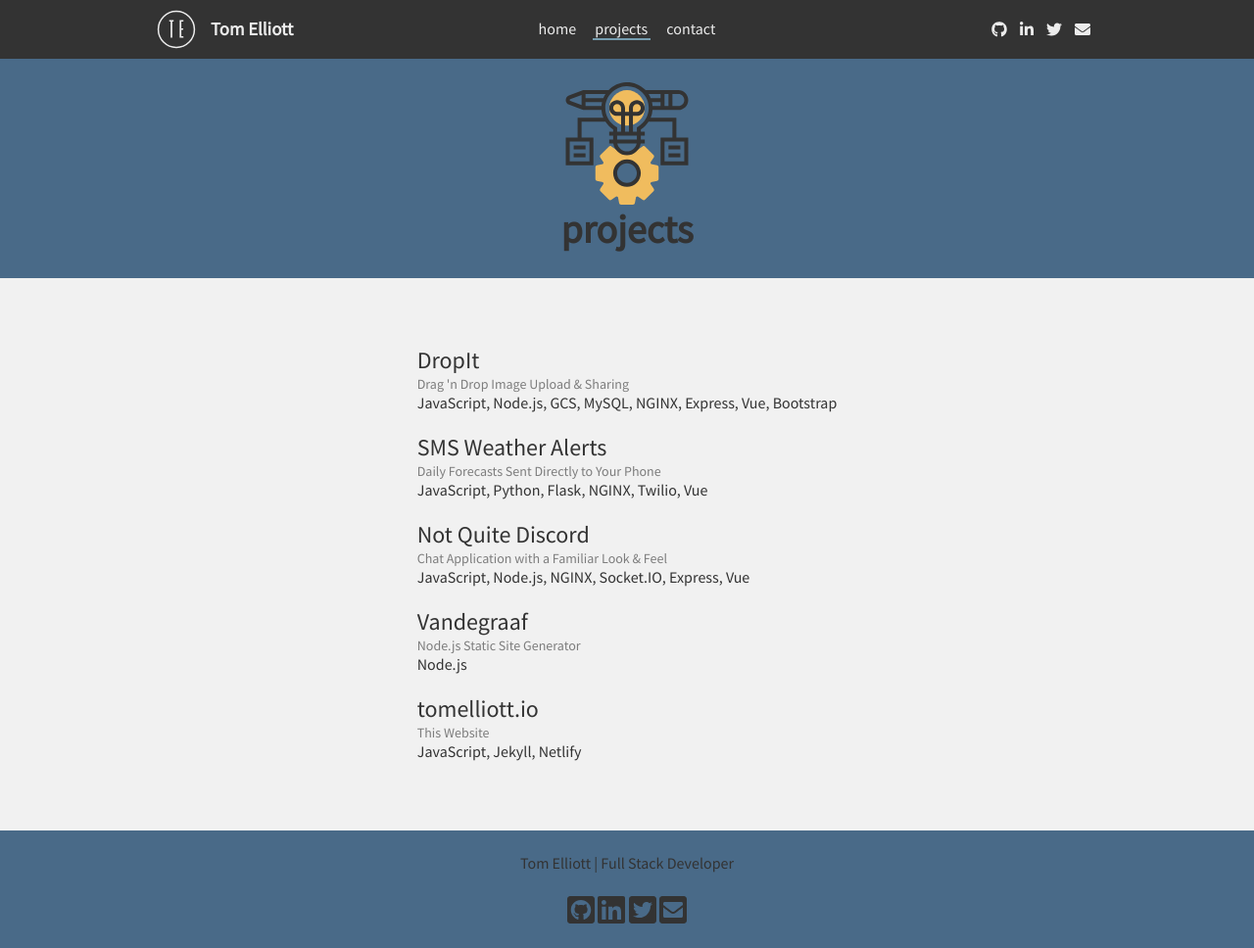
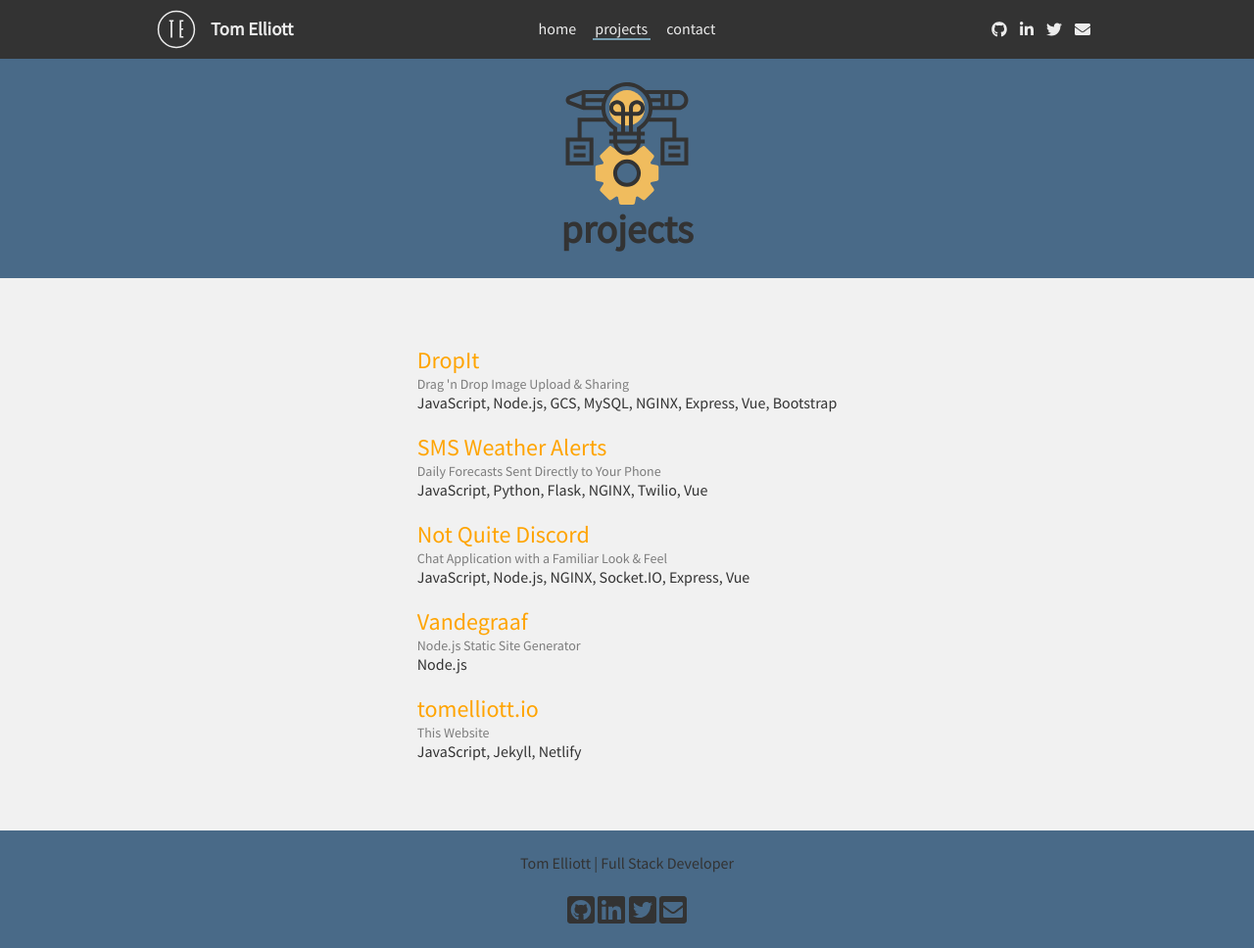
Before and after one commit to tmelliottjr/portfolio, a Jekyll site: the page built from projects.html, in a window 1280 px wide and 968 px high. Shown: the whole window at 98% size. Built offline with Jekyll 4.4.1, drawn with Linux system fonts in a browser that asks for light colours; nearby versions of some CDN libraries.

Commit message:
update link colors

```diff
--- a/projects.html
+++ b/projects.html
@@ -10,7 +10,7 @@
   <ul class="project-list">
     {% for project in site.data.projects %}
     <li class="project-item">
-      <a href="{{ project.external }}" class="project-item-link dark">{{ project.name }}</a>
+      <a href="{{ project.external }}" class="project-item-link">{{ project.name }}</a>
       <span class="project-description">{{ project.short_description }}</span>
       <span class="project-tech-used">{{project.tech}}</span>
       {% endfor %}
--- a/static/styles.css
+++ b/static/styles.css
@@ -299,7 +299,8 @@
 }
 
 .social-link:hover {
-  color: #6398bb;
+  /* color: #6398bb; */
+  color: #ffa400;
 }
 
 .self-tag {
@@ -471,6 +472,7 @@
 .project-item-link {
   font-size: 24px;
   width: fit-content;
+  color: #ffa400;
 }
 
 main {
```
